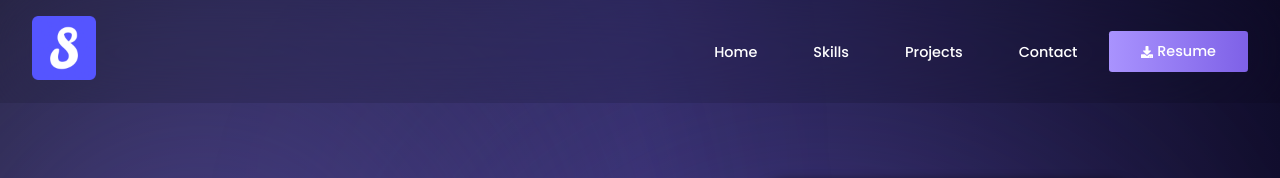
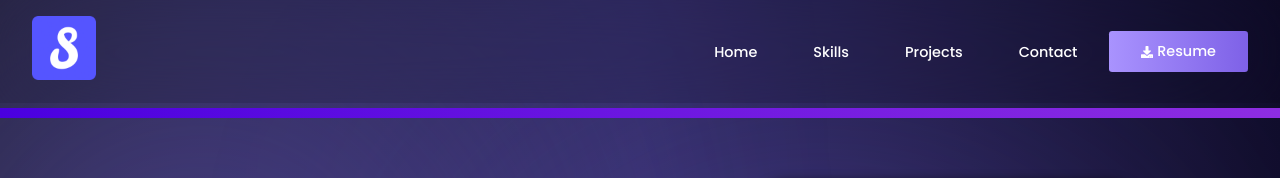
Before and after one commit to ShreyasPatil2000/Portfolio, a React (Vite) app: page / in a window 1280 px wide. Shown: the top 178 px of the page. Built offline with nearby package versions, Linux system fonts and the light colour scheme; grey boxes are pictures that could not be loaded.

Commit message:
Initial Commit

```diff
--- a/src/App.jsx
+++ b/src/App.jsx
@@ -9,13 +9,23 @@ import Projects from './components/Projects/Projects';
 import Contact from './components/Contact/Contact';
 import Footer from './components/Footer/Footer';
 import { Element } from 'react-scroll';
+import { motion, useScroll, useSpring } from "framer-motion";
 
 function App() {
+
+  const { scrollYProgress } = useScroll();
+  const scaleX = useSpring(scrollYProgress, {
+    stiffness: 100,
+    damping: 30,
+    restDelta: 0.001
+  });
+
   return (
     <>
       <div id='navbar'>
         <Navbar/>
       </div>
+      <motion.div className="progress-bar" style={{ scaleX }} />
       <div className="container">
         <Element name="hero">
           <Hero/>
--- a/src/App.scss
+++ b/src/App.scss
@@ -7,6 +7,23 @@
   padding-right: 7rem;
 }
 
+.progress-bar {
+  position: fixed;
+  z-index: 99;
+  // top: 0;
+  margin-top: 7.8px;
+  left: 0;
+  right: 0;
+  height: 10px;
+  background: #8E2DE2;  /* fallback for old browsers */
+  background: -webkit-linear-gradient(to right, #4A00E0, #8E2DE2);  /* Chrome 10-25, Safari 5.1-6 */
+  background: linear-gradient(to right, #4A00E0, #8E2DE2); /* W3C, IE 10+/ Edge, Firefox 16+, Chrome 26+, Opera 12+, Safari 7+ */
+
+
+  transform-origin: 0%;
+  // opacity: 60%;
+}
+
 @media screen and (max-width: 1300px) {
   .container {
     padding: 0 1.5rem;
```
